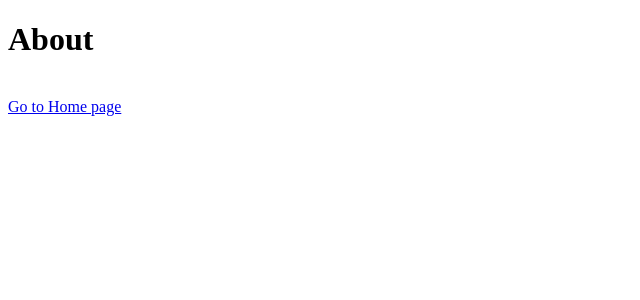
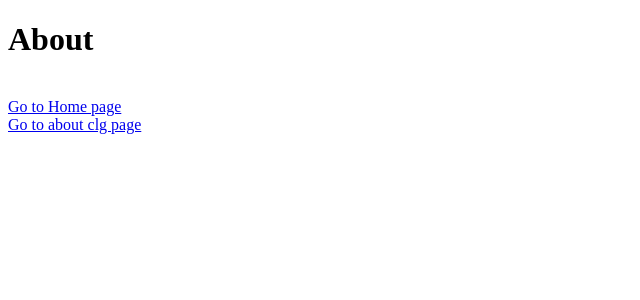
Before and after one commit to vjymisal0/nextjs_things, a Next.js app: page /about in a window 1280 px wide. Shown: the top 300 px of the page, without its empty margins (0-640 px from the left). Built offline with nearby package versions, Linux system fonts and the light colour scheme.

Commit message:
nested routing

```diff
--- a/src/app/about/page.js
+++ b/src/app/about/page.js
@@ -8,6 +8,9 @@ const about = () => {
             <br />
 
             <Link href="/">Go to Home page</Link>
+
+            <br />
+            <Link href="/about/aboutclg">Go to about clg page</Link>
         </div>
     )
 }
```
Also changed, not shown: src/app/about/aboutclg/page.js (added, +9 -0 lines).
